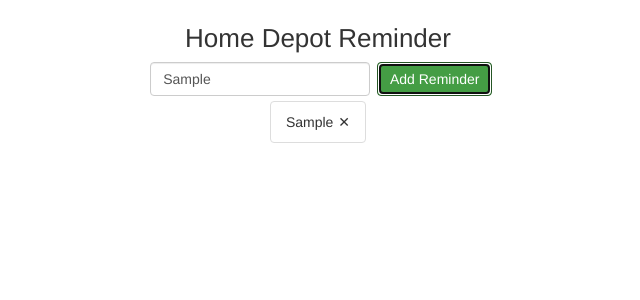
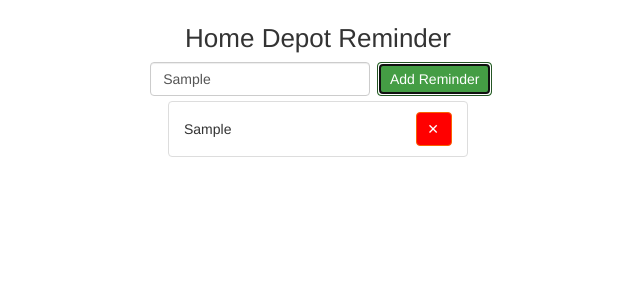
Before and after one commit to WilleniumFalcon91/ReminderPro, a React (Create React App) app: page / in a window 1280 px wide. Both pictures are taken after typing "Sample" into the empty fields and a click on the button "Add Reminder". Shown: the top 300 px of the page, without its empty margins (322-962 px from the left). Built offline with nearby package versions, Linux system fonts and the light colour scheme.

Commit message:
minor styling

```diff
--- a/src/components/App.jsx
+++ b/src/components/App.jsx
@@ -31,12 +31,14 @@
                         return (
                             <li key={reminder.id} className='list-group-item'>
                                 <div className="list-item">{reminder.text}</div>
-                                <div
+                                <Button
                                     className="list-item delete-button"
                                     onClick={() => this.deleteReminder(reminder.id)}
                                 >
+                                <div className='icon'>
                                     &#x2715;
                                 </div>
+                                </Button>
                             </li>
                         )
                     })
--- a/src/index.css
+++ b/src/index.css
@@ -24,7 +24,25 @@
     display: inline-block;
 }
 
-.delete-button {
-    float: right;
+
+
+.list-group {
+    display: flex;
+    flex-direction: column;
+}
+
+li.list-group-item {
+    align-items: center;
+    display: flex;
+    width: 300px;
+    justify-content: space-between;
+}
+
+.icon {
+    margin-left: 5px;
+}
+
+button.list-item.delete-button.btn.btn-default {
     padding-left: 5px;
+    background-color: red;
 }
```
